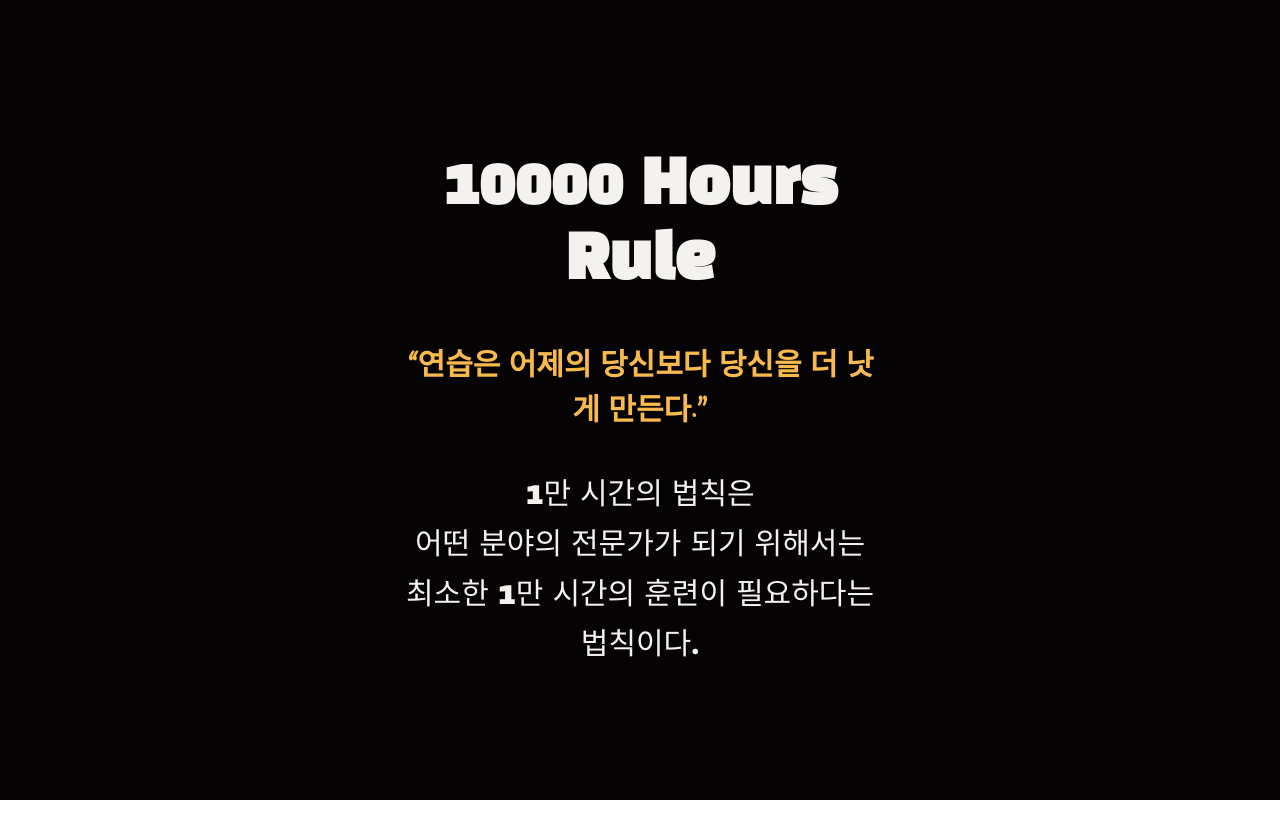
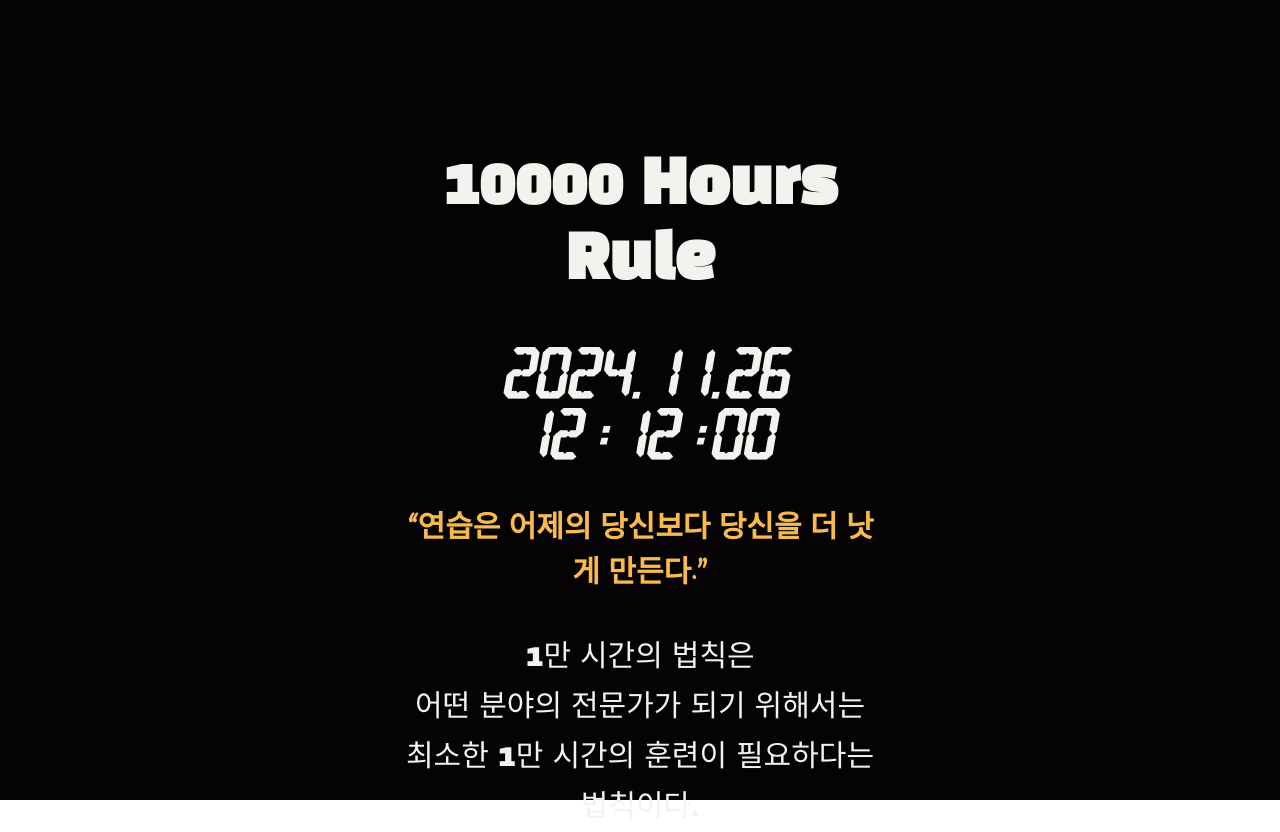
Before and after one commit to 5647kr/10000HoursRule, a React (Create React App) app: page / in a window 1280 px wide. Before the commit the page ends 800 px from the top, so only its background shows below. Built offline with nearby package versions, Linux system fonts and the light colour scheme; a web font is replaced by a local one.

Commit message:
[🖌 Design] 10000HoursRule Time 컴포넌트 작업

```diff
--- a/src/App.js
+++ b/src/App.js
@@ -1,12 +1,16 @@
 import styled from "styled-components";
 import GlobalStyle from "./style/GlobalStyle";
 import "./style/font.css"
+import Time from "./components/time/Time";
+
+
 
 function App() {
   return (
     <Wrap>
       <GlobalStyle />
       <TitleHeading>10000 Hours Rule</TitleHeading>
+      <Time />
       <SubTitleHeading>“연습은 어제의 당신보다 당신을 더 낫게 만든다.”</SubTitleHeading>
       <SubscribeParagraph>1만 시간의 법칙은<br/>어떤 분야의 전문가가 되기 위해서는<br/>최소한 1만 시간의 훈련이 필요하다는 법칙이다.</SubscribeParagraph>
     </Wrap>
--- a/src/components/time/Time.jsx
+++ b/src/components/time/Time.jsx
@@ -0,0 +1,25 @@
+import React from 'react';
+import { TimeWrap, DateContainer, TimeContainer } from './TimeStyle';
+
+export default function Time() {
+
+  return (
+    <TimeWrap>
+      <DateContainer>
+          <div>
+            <h2>2024.</h2>
+            <h2>11.</h2>
+            <h2>26</h2>
+          </div>
+      </DateContainer>
+
+      <TimeContainer>
+        <div>
+          <h2>12 : </h2>
+          <h2>12 : </h2>
+          <h2>00</h2>
+        </div>
+      </TimeContainer>
+    </TimeWrap>
+  );
+}
--- a/src/components/time/TimeStyle.jsx
+++ b/src/components/time/TimeStyle.jsx
@@ -0,0 +1,24 @@
+import styled from "styled-components";
+
+const TimeWrap = styled.div`
+  margin-top: 40px;
+  font-size: 40px;
+  font-family: "LED";
+`
+
+const DateContainer = styled.div`
+  position: relative;
+  h2 {
+    display: inline-block;
+  }
+`
+
+const TimeContainer = styled.div`
+  position: relative;
+
+  h2 {
+    display: inline-block;
+  }
+`
+
+export {TimeWrap, DateContainer, TimeContainer}
```
